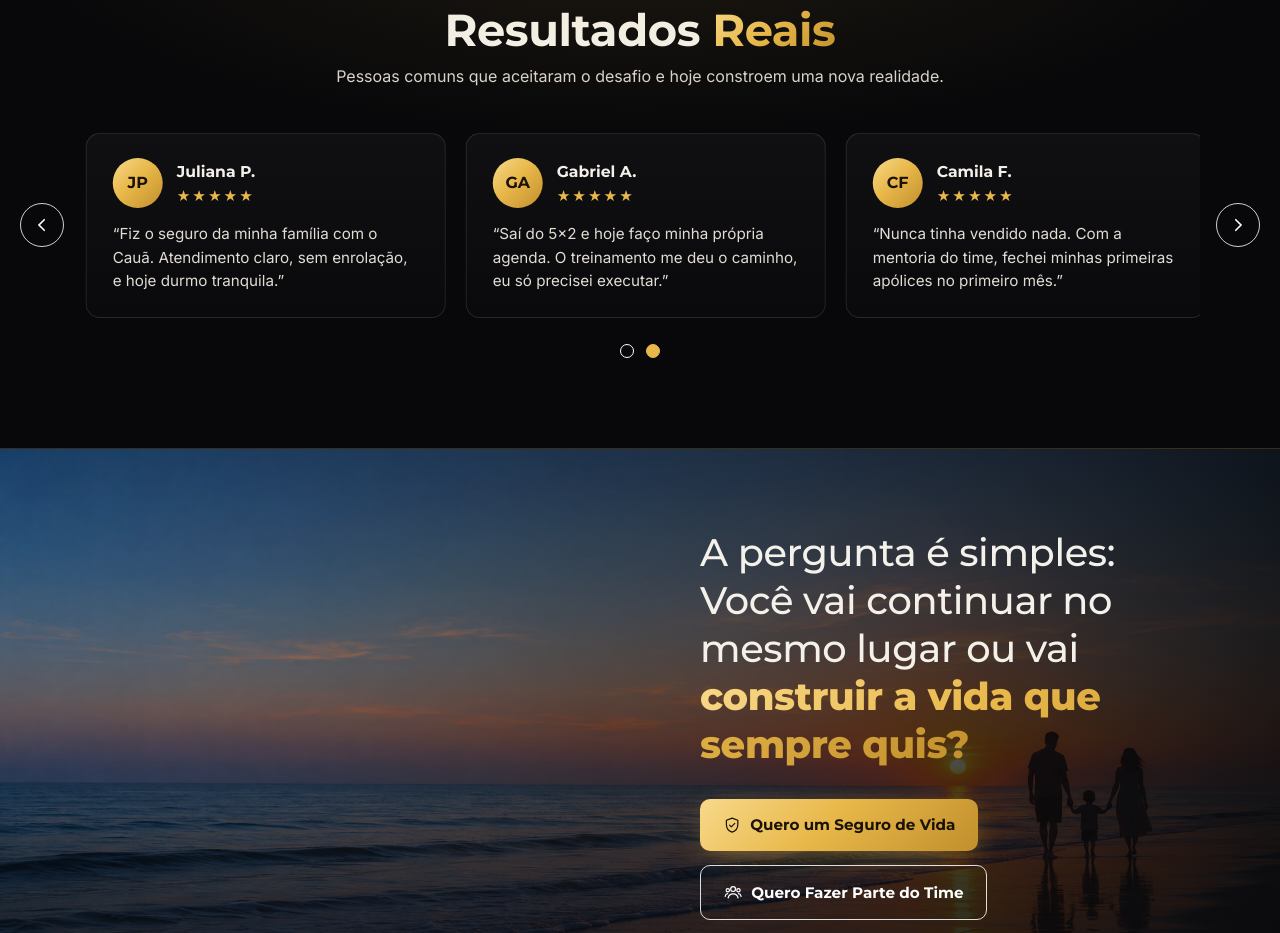
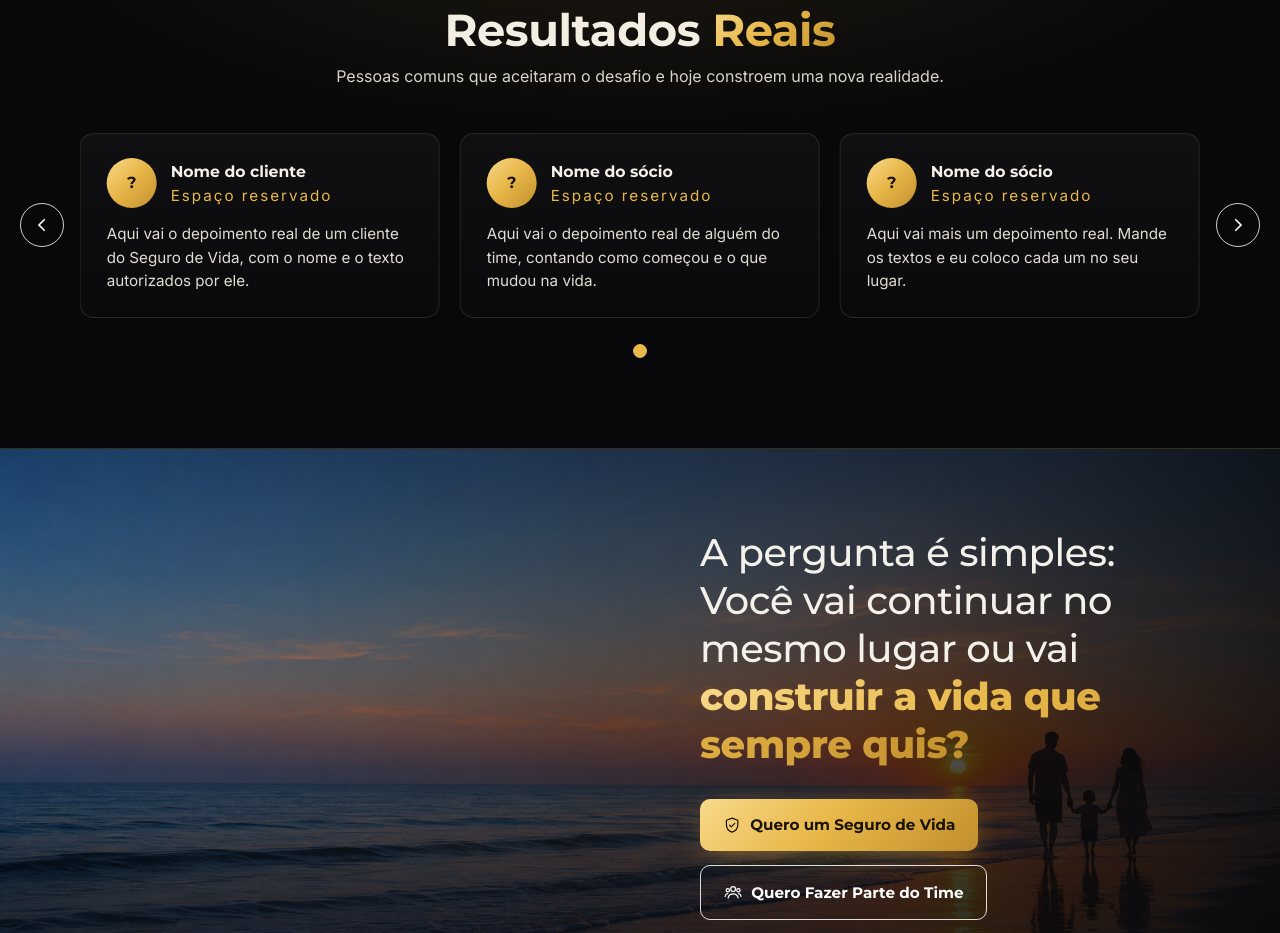
Before and after one commit to BryanDecastro/VantageWebsite, a plain HTML site: page index.html in a window 1280 px wide. Shown: the part 2973-3906 px from the top of the page. Drawn offline with Linux system fonts and the light colour scheme.

Commit message:
Replace example testimonials with placeholders
Co-Authored-By: Claude Opus 5.5 <noreply@anthropic.com>

```diff
--- a/index.html
+++ b/index.html
@@ -338,7 +338,7 @@ footer{border-top:1px solid var(--line);padding:46px 0 34px;background:#050506}
   </section>
 
   <!-- RESULTADOS -->
-  <!-- ATENÇÃO: depoimentos abaixo são exemplos do mockup. Troque por depoimentos reais (nome + texto autorizados) antes de publicar. -->
+  <!-- ATENÇÃO: os cartões abaixo são espaços reservados. Troque por depoimentos reais (nome + texto autorizados) antes de publicar. -->
   <section class="resultados" id="resultados">
     <div class="wrap">
       <h2 class="rv">Resultados <span class="gold">Reais</span></h2>
@@ -346,12 +346,9 @@ footer{border-top:1px solid var(--line);padding:46px 0 34px;background:#050506}
       <div class="carousel">
         <button class="arrow" id="prev" aria-label="Anterior"><svg viewBox="0 0 24 24" fill="none" stroke="currentColor" stroke-width="2.2" stroke-linecap="round"><path d="m15 5-7 7 7 7"/></svg></button>
         <div class="track-wrap"><div class="track" id="track">
-          <article class="card"><div class="who"><div class="avatar">LM</div><div><b>Lucas M.</b><div class="stars">★★★★★</div></div></div><p>“Entrei sem experiência e hoje tenho uma renda que nunca imaginei. O suporte do Cauã faz toda a diferença.”</p></article>
-          <article class="card"><div class="who"><div class="avatar">MS</div><div><b>Mariana S.</b><div class="stars">★★★★★</div></div></div><p>“Consegui conciliar meu tempo, trabalhar de casa e ainda dar mais segurança para a minha família.”</p></article>
-          <article class="card"><div class="who"><div class="avatar">RT</div><div><b>Rafael T.</b><div class="stars">★★★★★</div></div></div><p>“Mais do que vendas, é um modelo de negócio que realmente muda vidas. Recomendo de olhos fechados!”</p></article>
-          <article class="card"><div class="who"><div class="avatar">JP</div><div><b>Juliana P.</b><div class="stars">★★★★★</div></div></div><p>“Fiz o seguro da minha família com o Cauã. Atendimento claro, sem enrolação, e hoje durmo tranquila.”</p></article>
-          <article class="card"><div class="who"><div class="avatar">GA</div><div><b>Gabriel A.</b><div class="stars">★★★★★</div></div></div><p>“Saí do 5x2 e hoje faço minha própria agenda. O treinamento me deu o caminho, eu só precisei executar.”</p></article>
-          <article class="card"><div class="who"><div class="avatar">CF</div><div><b>Camila F.</b><div class="stars">★★★★★</div></div></div><p>“Nunca tinha vendido nada. Com a mentoria do time, fechei minhas primeiras apólices no primeiro mês.”</p></article>
+          <article class="card"><div class="who"><div class="avatar">?</div><div><b>Nome do cliente</b><div class="stars">Espaço reservado</div></div></div><p>Aqui vai o depoimento real de um cliente do Seguro de Vida, com o nome e o texto autorizados por ele.</p></article>
+          <article class="card"><div class="who"><div class="avatar">?</div><div><b>Nome do sócio</b><div class="stars">Espaço reservado</div></div></div><p>Aqui vai o depoimento real de alguém do time, contando como começou e o que mudou na vida.</p></article>
+          <article class="card"><div class="who"><div class="avatar">?</div><div><b>Nome do sócio</b><div class="stars">Espaço reservado</div></div></div><p>Aqui vai mais um depoimento real. Mande os textos e eu coloco cada um no seu lugar.</p></article>
         </div></div>
         <button class="arrow" id="next" aria-label="Próximo"><svg viewBox="0 0 24 24" fill="none" stroke="currentColor" stroke-width="2.2" stroke-linecap="round"><path d="m9 5 7 7-7 7"/></svg></button>
       </div>
```
